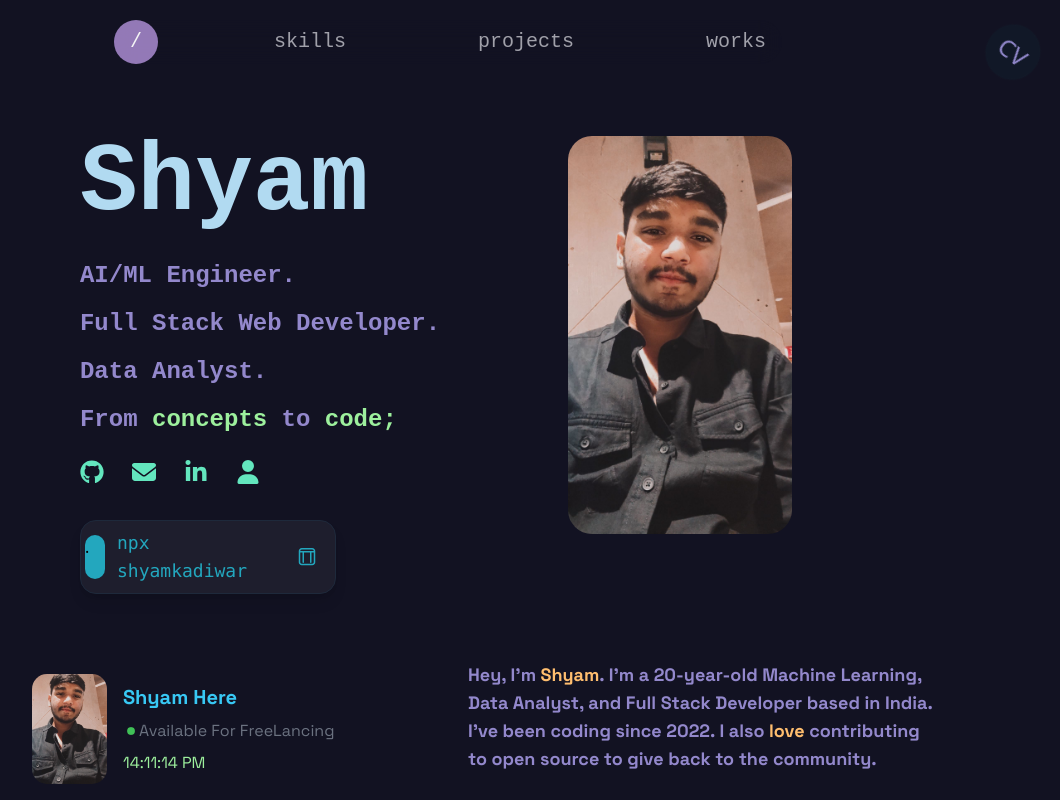
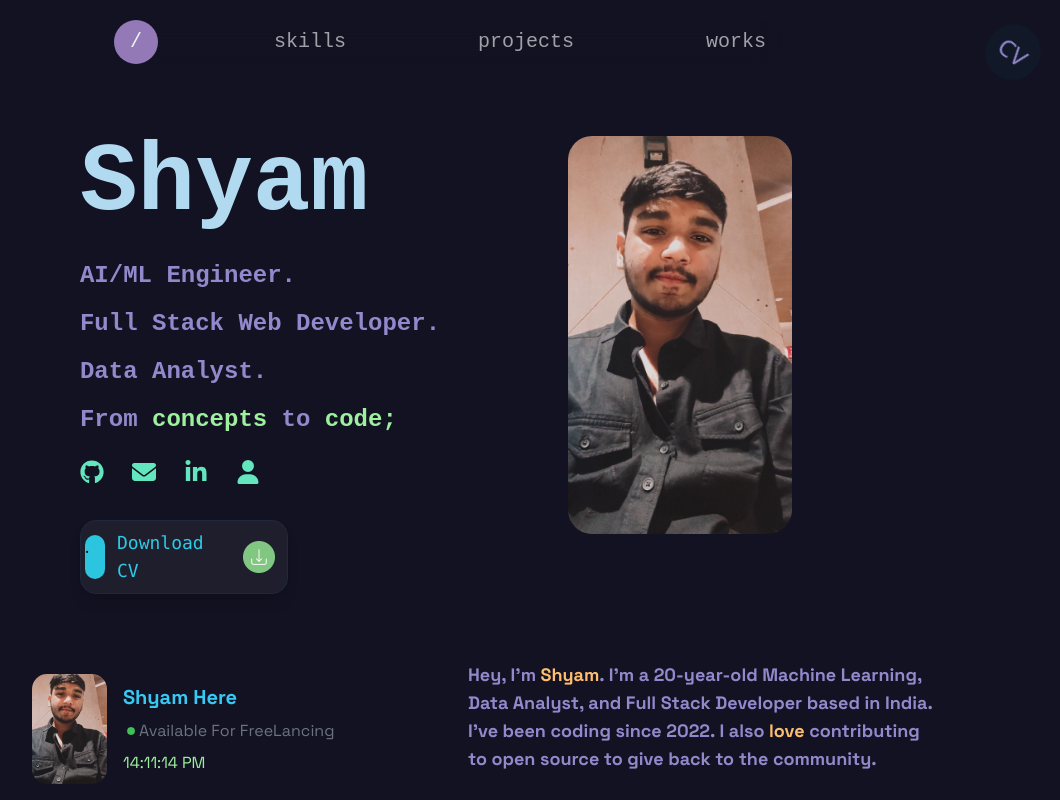
Before and after one commit to Shyamkadiwar/Protfolio, a React (Vite) app in the folder Shyam/: page / in a window 1280 px wide. Shown: the top 800 px of the page, without its empty margins (192-1252 px from the left). Built offline with nearby package versions, Linux system fonts and the light colour scheme.

Commit message:
added new functions

```diff
--- a/Shyam/src/components/Npxcard.jsx
+++ b/Shyam/src/components/Npxcard.jsx
@@ -1,21 +1,22 @@
 import React from 'react';
+import download from './assets/download.png';
+import path from '../Resume.pdf'; // Import the PDF correctly
 
 const Npxcard = () => {
-
-    const handleCopy = () => {
-        const textToCopy = 'npx shyamkadiwar';
-        navigator.clipboard.writeText(textToCopy).then(() => {
-          alert('Copied to clipboard!');
-        }).catch(err => {
-          console.error('Failed to copy: ', err);
-        });
-      };
+  const handleCopy = () => {
+    const link = document.createElement('a');
+    link.href = path; // Use the imported path variable for the correct path
+    link.download = 'Shyam_CV.pdf'; // The name the file will be saved as
+    document.body.appendChild(link);
+    link.click();
+    document.body.removeChild(link);
+  };
 
   return (
-    <div className="flex items-center bg-[#1e1e2d] py-2 pr-2 pl-1 mt-9  rounded-2xl max-w-64 shadow-lg border border-slate-800">
-      <div className="bg-[#23a7be] w-5 h-11 rounded-xl">.</div>
-      <div className="flex-1 px-3 text-[#23a7be] font-mono sm:text-lg text-sm">
-        npx shyamkadiwar
+    <div className="flex items-center bg-[#1e1e2d] py-2 pr-2 pl-1 mt-9 rounded-2xl max-w-52 shadow-lg border border-slate-800">
+      <div className="bg-[#2bc5e0] w-5 h-11 rounded-xl">.</div>
+      <div className="flex-1 px-3 text-[#2ccae6] font-mono sm:text-lg text-md">
+        Download CV
       </div>
 
       <button
@@ -23,11 +24,9 @@ const Npxcard = () => {
         className="flex items-center justify-center w-10 h-10"
         aria-label="Copy to clipboard"
       >
-        <svg xmlns="http://www.w3.org/2000/svg" fill="none" viewBox="0 0 24 24" strokeWidth="1.5" stroke="#23a7be" className="w-6 h-6">
-          <path strokeLinecap="round" strokeLinejoin="round" d="M15.75 6.75v10.5m-7.5-10.5v10.5M4.5 6.75h15m-15 0v10.5a2.25 2.25 0 002.25 2.25h10.5a2.25 2.25 0 002.25-2.25V6.75m-15 0V6A2.25 2.25 0 016.75 3.75h10.5A2.25 2.25 0 0119.5 6v.75" />
-        </svg>
+        {/* Direct link for downloading the PDF */}
+        <img src={download} className='w-8 h-8' alt="Download" />
       </button>
-
     </div>
   );
 };
```
Also changed, not shown: Shyam/src/components/assets/download.png (added), 1 other file (tests, documents, lock files or other folders).
